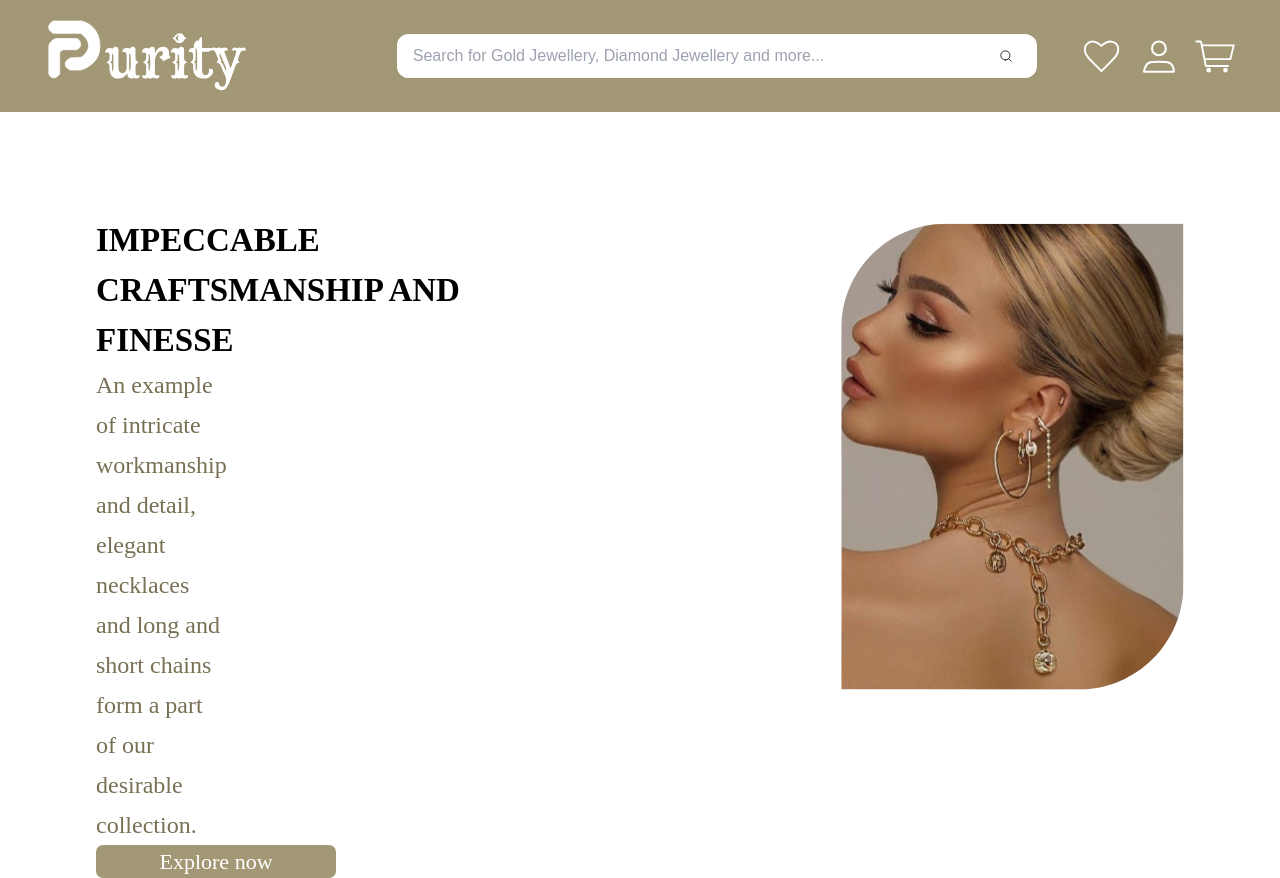
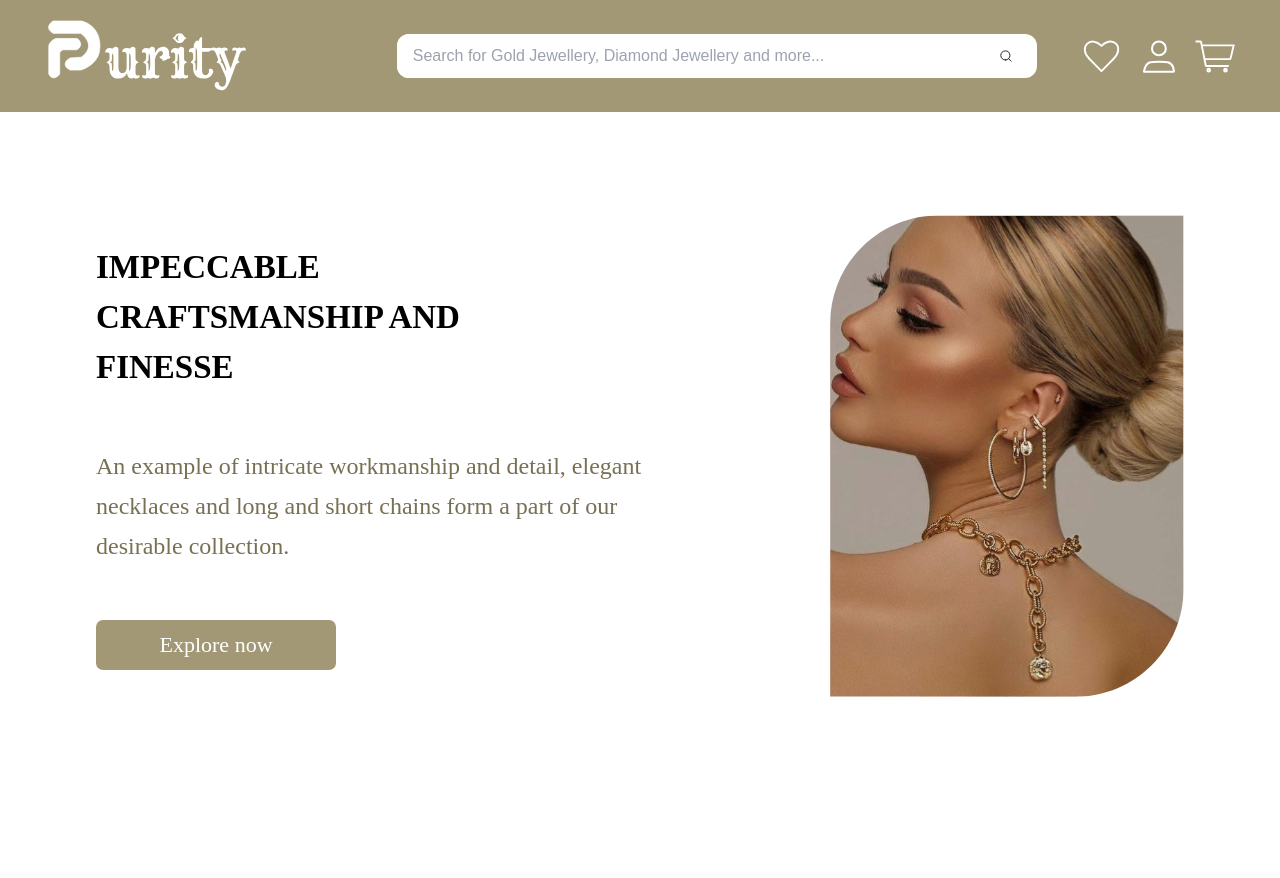
Before and after one commit to MuhammadRaedSiddiquie/assignment_5, a Next.js app: page / in a window 1280 px wide. After the commit the page ends 800 px from the top, so only its background shows below. Built offline with nearby package versions, Linux system fonts and the light colour scheme; a web font is replaced by a local one.

Commit message:
Update page.tsx

```diff
--- a/src/app/page.tsx
+++ b/src/app/page.tsx
@@ -23,7 +23,7 @@ export default function Home() {
               CRAFTSMANSHIP AND <br />
               FINESSE
             </h1>
-            <p className="xxl:text-[38px] text-[#787054] font-medium font-[libre] xxl:leading-[58px] l:text-[24px] l:leading-[40px] xl:text-[30px] xl:leading-[48px] lg:pr-[40rem]">
+            <p className="xxl:text-[38px] text-[#787054] font-medium font-[libre] xxl:leading-[58px] l:text-[24px] l:leading-[40px] xl:text-[30px] xl:leading-[48px] lg:pr-[10rem]">
             An example of intricate workmanship and detail, elegant necklaces and long and short chains form a part of our desirable collection.
             </p>
             <div className="flex items-center justify-center lg:w-60 xxl:w-96 l:w-60 xl:w-64 xxl:h-[85px] l:h-[50px] xl:h-[65px] sm:h-[40px] sm:w-[70%] bg-[#A29875] text-white rounded-[7px] font-medium xxl:text-[35px] l:text-[22px] xl:text-[28px]  font-[libre]">Explore now</div>
```
